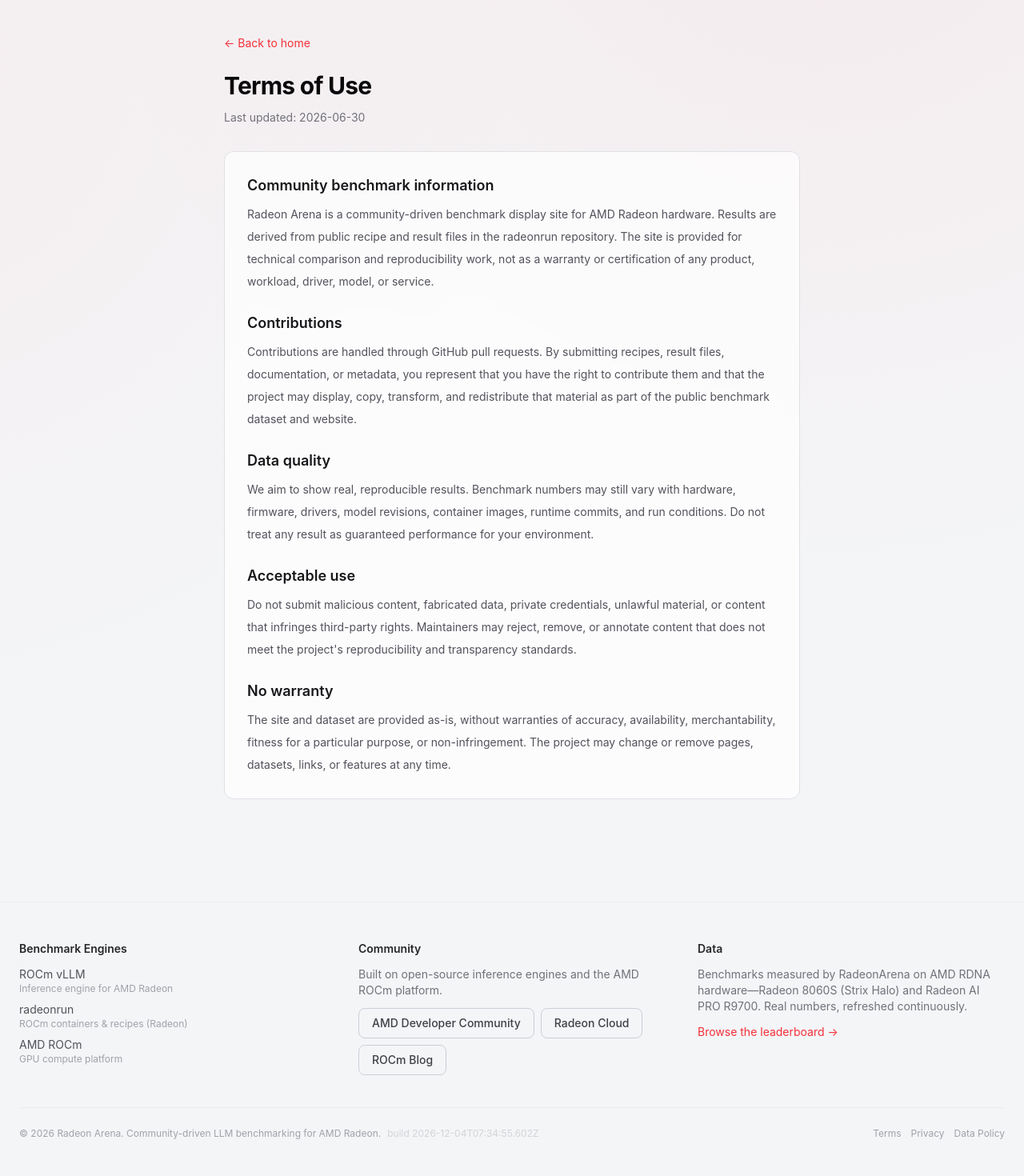
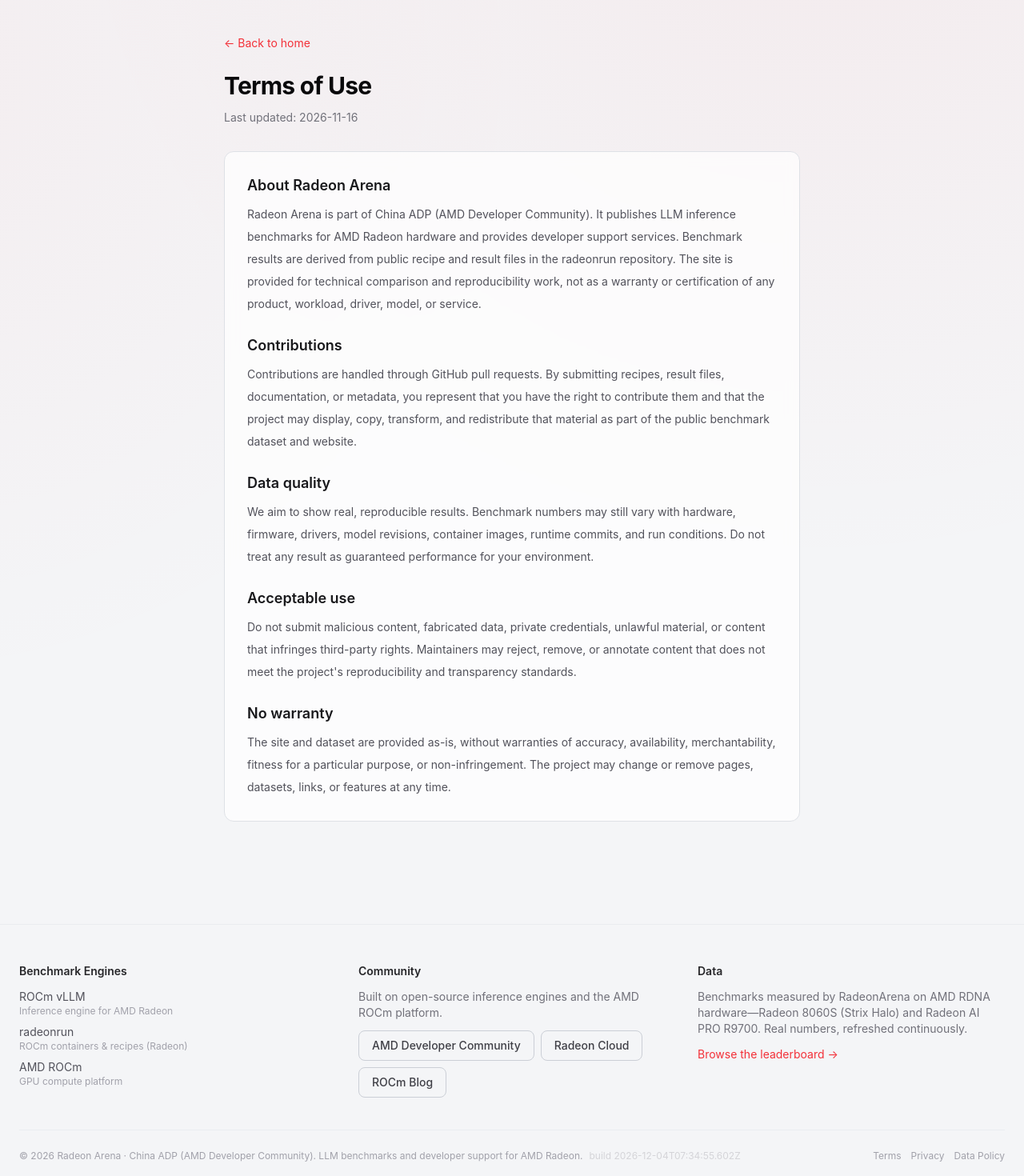
Before and after one commit to radeon-arena/radeon-arena, a Next.js app: page /terms in a window 1280 px wide. Shown: the part 80-1550 px from the top of the page at 80% size. Built offline with nearby package versions, Linux system fonts and the light colour scheme.

Commit message:
site: Radeon Arena is part of China ADP (AMD Developer Community)
Footer, terms and tagline state the owner; drop wording that called the whole site
a community-driven static display site.

```diff
--- a/src/app/page.tsx
+++ b/src/app/page.tsx
@@ -63,8 +63,8 @@ export default function HomePage() {
           <h2 className="text-xl font-semibold text-zinc-100">Benchmark Engines</h2>
           <p className="mt-2 max-w-2xl text-sm text-zinc-400">
             The numbers on this leaderboard were produced by these open-source inference engines
-            running on AMD ROCm hardware. (This site itself is a static Next.js app — it just
-            collects and displays their results.)
+            running on AMD ROCm hardware. (The leaderboard itself only collects and displays
+            their results.)
           </p>
           <div className="mt-6 grid gap-5 md:grid-cols-3">
             {Object.values(PROJECTS).map((p) => (
--- a/src/app/terms/page.tsx
+++ b/src/app/terms/page.tsx
@@ -11,14 +11,15 @@ export default function TermsPage() {
     <section className="mx-auto max-w-3xl px-4 py-16 sm:px-6">
       <Link href="/" className="text-sm text-radeon-400 hover:text-radeon-300">← Back to home</Link>
       <h1 className="mt-6 text-3xl font-bold tracking-tight text-zinc-50">Terms of Use</h1>
-      <p className="mt-3 text-sm text-zinc-500">Last updated: 2026-06-30</p>
+      <p className="mt-3 text-sm text-zinc-500">Last updated: 2026-11-16</p>
 
       <div className="card mt-8 space-y-6 p-7 text-sm leading-7 text-zinc-300">
         <section>
-          <h2 className="text-lg font-semibold text-zinc-100">Community benchmark information</h2>
+          <h2 className="text-lg font-semibold text-zinc-100">About Radeon Arena</h2>
           <p className="mt-2 text-zinc-400">
-            Radeon Arena is a community-driven benchmark display site for AMD Radeon hardware. Results are
-            derived from public recipe and result files in the radeonrun repository. The site is provided
+            Radeon Arena is part of China ADP (AMD Developer Community). It publishes LLM inference
+            benchmarks for AMD Radeon hardware and provides developer support services. Benchmark results
+            are derived from public recipe and result files in the radeonrun repository. The site is provided
             for technical comparison and reproducibility work, not as a warranty or certification of any
             product, workload, driver, model, or service.
           </p>
--- a/src/components/Footer.tsx
+++ b/src/components/Footer.tsx
@@ -46,7 +46,7 @@ export function Footer() {
 
         <div className="mt-10 flex flex-col items-start justify-between gap-2 border-t border-ink-800 pt-6 text-xs text-zinc-600 sm:flex-row sm:items-center">
           <p>
-            © {new Date().getFullYear()} Radeon Arena. {SITE.tagline}.
+            © {new Date().getFullYear()} Radeon Arena · China ADP (AMD Developer Community). {SITE.tagline}.
             <span className="ml-2 text-zinc-700">build {process.env.NEXT_PUBLIC_BUILD_TIME ?? "dev"}</span>
           </p>
           <div className="flex flex-wrap gap-3">
--- a/src/components/leaderboard/BenchmarkModal.tsx
+++ b/src/components/leaderboard/BenchmarkModal.tsx
@@ -206,7 +206,7 @@ python3 run-recipe.py ${matrixId}
             <section className="border-t border-ink-800 pt-5">
               <h3 className="text-sm font-semibold text-radeon-300">Discussion</h3>
               <p className="mt-1 text-xs text-zinc-500">
-                Radeon Arena is a static display site. Discuss result changes in the GitHub pull request that adds or updates the benchmark data.
+                Leaderboard data is read-only on this site. Discuss result changes in the GitHub pull request that adds or updates the benchmark data.
               </p>
             </section>
           </div>
--- a/src/lib/site.ts
+++ b/src/lib/site.ts
@@ -2,7 +2,7 @@
 // All external links point to real, public, working resources.
 export const SITE = {
   name: "Radeon Arena",
-  tagline: "Community-driven LLM benchmarking for AMD Radeon",
+  tagline: "LLM benchmarks and developer support for AMD Radeon",
   description:
     "Compare Large Language Model performance on AMD Radeon GPUs. Real benchmarks, real hardware, real results.",
   github: "https://github.com/radeon-arena/radeon-arena",
```
